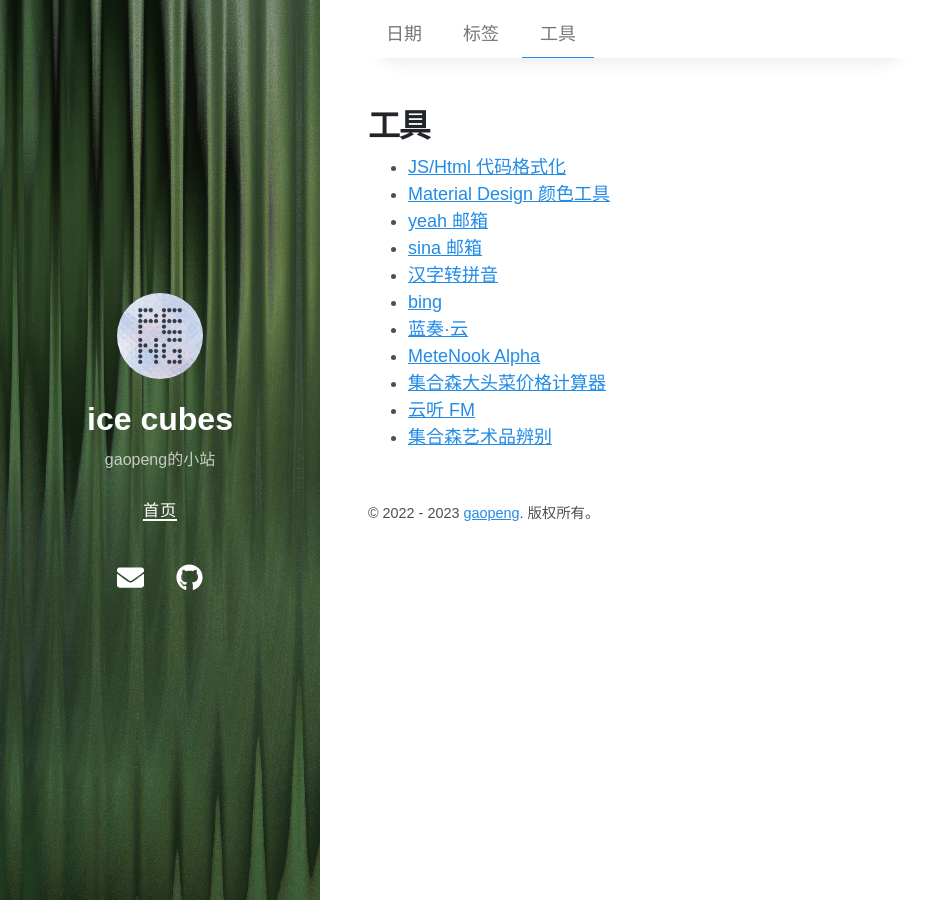
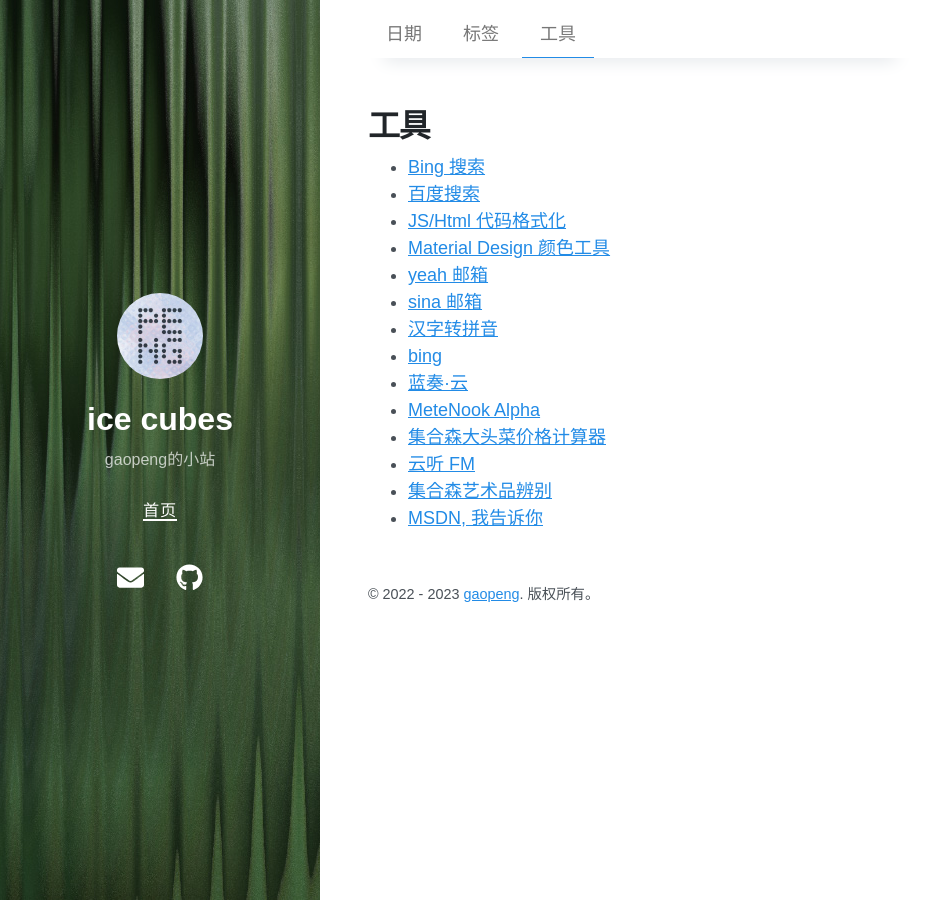
Before and after one commit to gaopengk/gaopengk.github.io, a Jekyll site: the page built from tools.md, in a window 1280 px wide. Shown: the whole page, without its empty margins (0-947 px from the left). Built offline with Jekyll 4.4.1, drawn with Linux system fonts in a browser that asks for light colours; nearby versions of some CDN libraries.

Commit message:
Update archive-tools.html

```diff
--- a/_layouts/archive-tools.html
+++ b/_layouts/archive-tools.html
@@ -6,7 +6,8 @@
 
 <h1>{{ page.title }}</h1>
 <ul class="post-list-by-taxonomy">
-  <!--li><a href="https://tool.oschina.net/codeformat/xml" target="_blank">XML 代码格式化</a></li-->
+  <li><a href="https://cn.bing.com/?mkt=zh-cn" target="_blank">Bing 搜索</a></li>
+  <li><a href="https://www.baidu.com/" target="_blank">百度搜索</a></li>
   <li><a href="http://tool.chinaz.com/Tools/jsformat.aspx" target="_blank">JS/Html 代码格式化</a></li>
   <li><a href="https://material.io/resources/color/" target="_blank">Material Design 颜色工具</a></li>
   <li><a href="https://mail.yeah.net/" target="_blank">yeah 邮箱</a></li>
@@ -18,4 +19,5 @@
   <li><a href="https://ac-turnip.com/" target="_blank">集合森大头菜价格计算器</a></li>
   <li><a href="http://www.radio.cn/pc-portal/erji/radioStation.html" target="_blank">云听 FM</a></li>
   <li><a href="http://m.kuai8.com/news/296790.html" target="_blank">集合森艺术品辨别</a></li>
+  <li><a href="https://msdn.itellyou.cn/" target="_blank">MSDN, 我告诉你</a></li>
 </ul>
```
